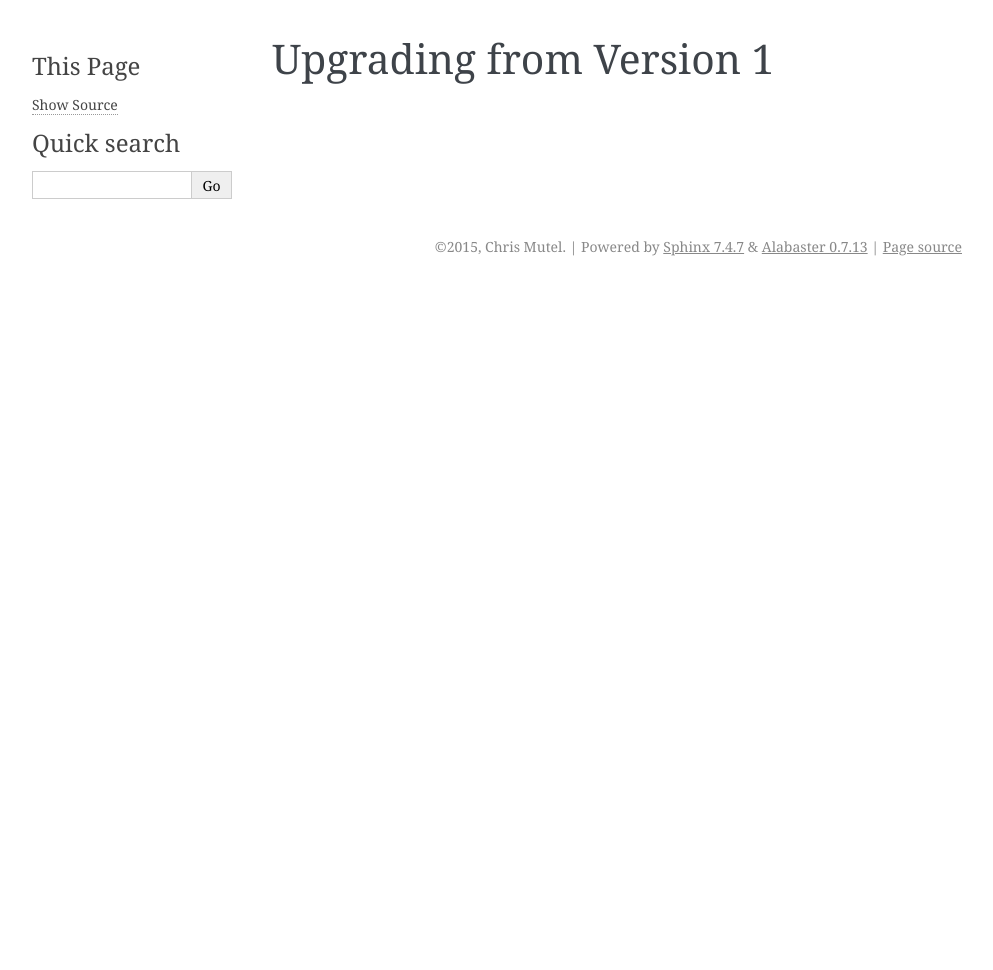
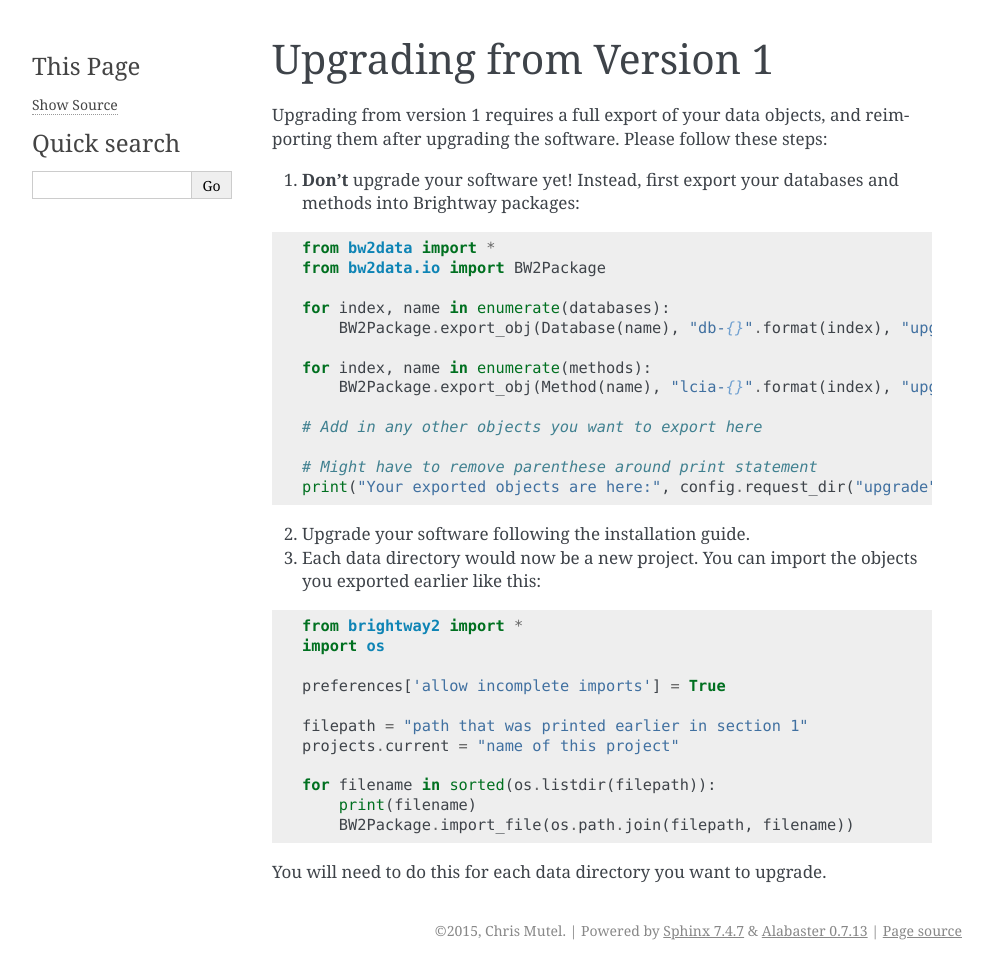
Before and after one commit to brightway-lca/brightway2, a Sphinx documentation site: the page built from docs/upgrading.rst, in a window 1280 px wide. Shown: the whole page, without its empty margins (148-1141 px from the left). Built offline with Sphinx 7.4.7, drawn with Linux system fonts in a browser that asks for light colours; before the commit the page ends 900 px from its top, so only the background shows below that.

Commit message:
Add upgrade instructions

```diff
--- a/docs/upgrading.rst
+++ b/docs/upgrading.rst
@@ -1,2 +1,42 @@
 Upgrading from Version 1
 ========================
+
+Upgrading from version 1 requires a full export of your data objects, and reimporting them after upgrading the software. Please follow these steps:
+
+1. **Don't** upgrade your software yet! Instead, first export your databases and methods into Brightway packages:
+
+.. code-block:: python
+
+    from bw2data import *
+    from bw2data.io import BW2Package
+
+    for index, name in enumerate(databases):
+        BW2Package.export_obj(Database(name), "db-{}".format(index), "upgrade")
+
+    for index, name in enumerate(methods):
+        BW2Package.export_obj(Method(name), "lcia-{}".format(index), "upgrade")
+
+    # Add in any other objects you want to export here
+
+    # Might have to remove parenthese around print statement
+    print("Your exported objects are here:", config.request_dir("upgrade"))
+
+2. Upgrade your software following the installation guide.
+
+3. Each data directory would now be a new project. You can import the objects you exported earlier like this:
+
+.. code-block:: python
+
+    from brightway2 import *
+    import os
+
+    preferences['allow incomplete imports'] = True
+
+    filepath = "path that was printed earlier in section 1"
+    projects.current = "name of this project"
+
+    for filename in sorted(os.listdir(filepath)):
+        print(filename)
+        BW2Package.import_file(os.path.join(filepath, filename))
+
+You will need to do this for each data directory you want to upgrade.
```
